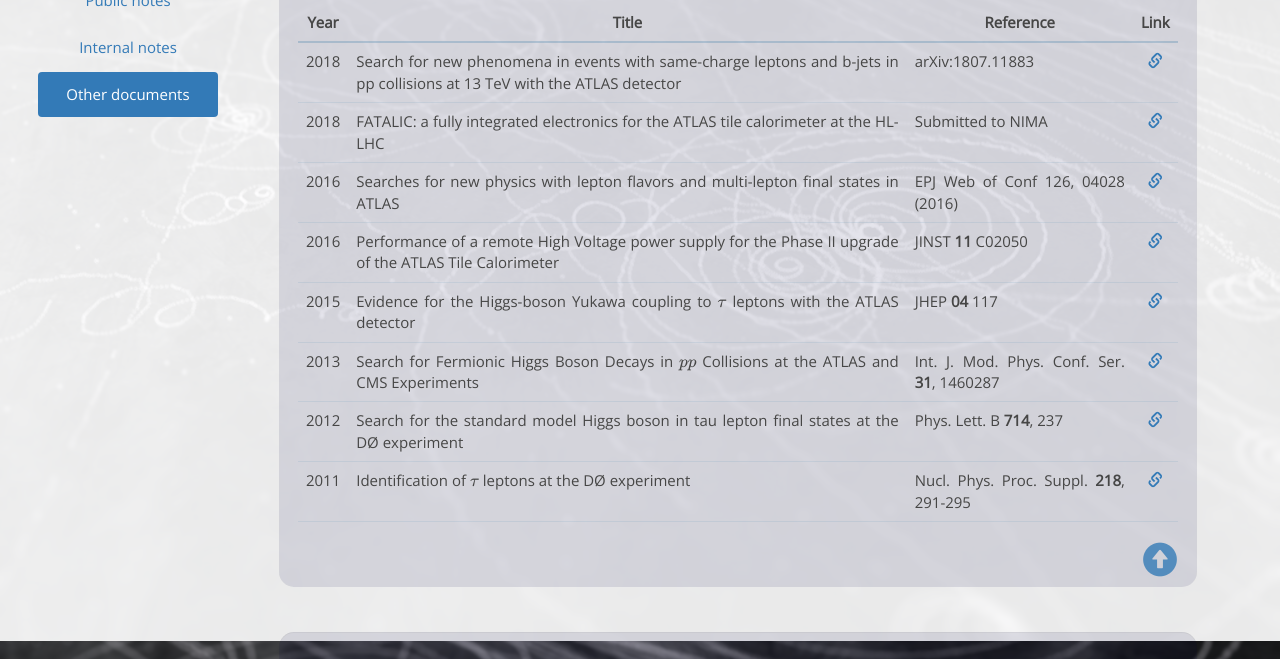
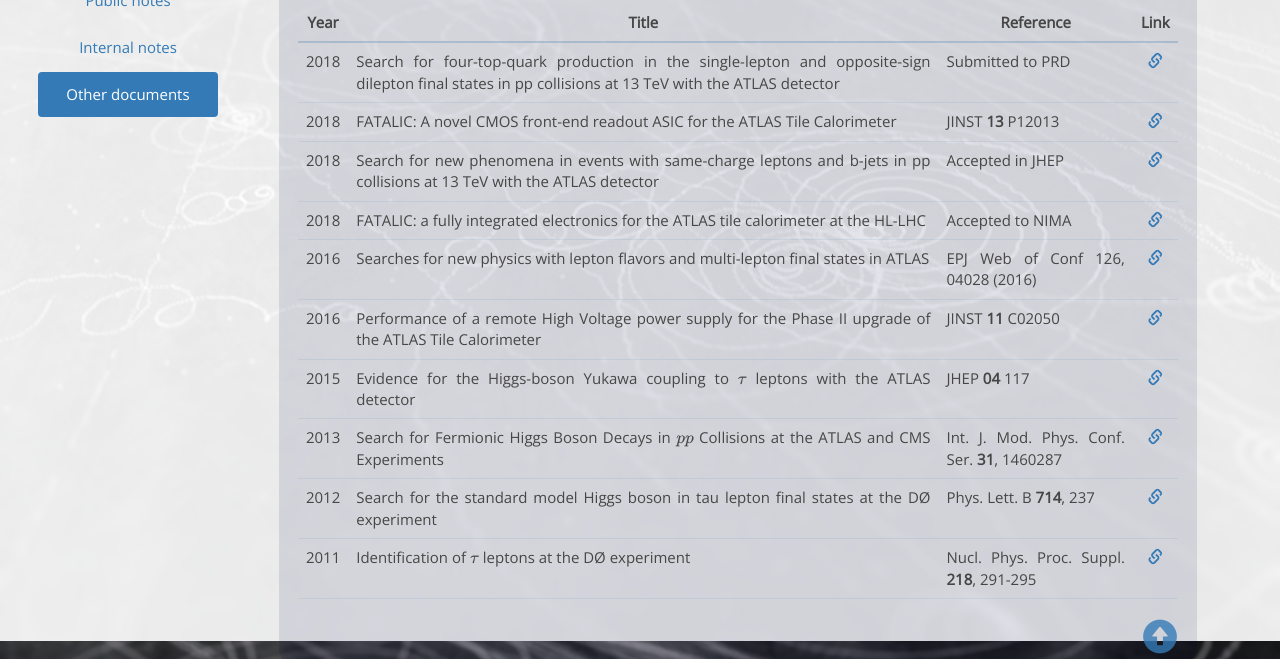
Before and after one commit to rmadar/website, a plain HTML site: page src/publications.html in a window 1280 px wide. Shown: the part 159-818 px from the top of the page. Drawn offline with nearby package versions, Linux system fonts and the light colour scheme; some packages are replaced by stand-ins of ours; a script that the page names is missing.

Commit message:
Update publication and conferences

```diff
--- a/src/publications.html
+++ b/src/publications.html
@@ -92,23 +92,42 @@
      </tr>
     </thead>
     <tbody>
+
+      <tr>
+	<td> 2018 </td>
+	<td> Search for four-top-quark production in the single-lepton and opposite-sign dilepton final states in pp collisions at 13 TeV with the ATLAS detector </td>
+	<td> Submitted to PRD </td>
+	<td> <a target="_blank" href="https://arxiv.org/abs/1811.02305"> <span class="glyphicon glyphicon-link" data-toggle="tooltip" data-placement="right" title="arXiv:1811.02305"></span></a> </td>
+      </tr>
+
+      <tr>
+	<td> 2018 </td>
+	<td> FATALIC: A novel CMOS front-end readout ASIC for the ATLAS Tile Calorimeter </td>
+	<td> JINST <b>13</b> P12013 </td>
+	<td> <a target="_blank" href="https://arxiv.org/abs/1809.00225"> <span class="glyphicon glyphicon-link" data-toggle="tooltip" data-placement="right" title="arXiv:1809.00225"></span></a> </td>
+      </tr>
+
       <tr>
 	<td> 2018 </td>
 	<td> Search for new phenomena in events with same-charge leptons and b-jets in pp collisions at 13 TeV with the ATLAS detector </td>
-     <td> arXiv:1807.11883 </td>
-     <td> <a target="_blank" href="https://atlas.web.cern.ch/Atlas/GROUPS/PHYSICS/PAPERS/EXOT-2016-16/"> <span class="glyphicon glyphicon-link" data-toggle="tooltip" data-placement="right" title="article"></span></a> </td>
+	<td> Accepted in JHEP </td>
+	<td> <a target="_blank" href="https://arxiv.org/abs/1807.11883"> <span class="glyphicon glyphicon-link" data-toggle="tooltip" data-placement="right" title="arXiv:1807.11883"></span></a> </td>
       </tr>
+
+      <tr>
 	<td> 2018 </td>
 	<td> FATALIC: a fully integrated electronics for the ATLAS tile calorimeter at the HL-LHC </td>
-     <td> Submitted to NIMA </td>
+	<td> Accepted to NIMA </td>
 	<td> <a target="_blank" href="https://cds.cern.ch/record/2626873"> <span class="glyphicon glyphicon-link" data-toggle="tooltip" data-placement="right" title="article"></span></a> </td>
       </tr>
+
       <tr>
 	<td> 2016 </td>
 	<td> Searches for new physics with lepton flavors and multi-lepton final states in ATLAS </td>
 	<td> EPJ Web of Conf 126, 04028 (2016) </td>
 	<td> <a target="_blank" href="http://www.epj-conferences.org/articles/epjconf/abs/2016/21/epjconf_icnfp2016_04028/epjconf_icnfp2016_04028.html"> <span class="glyphicon glyphicon-link" data-toggle="tooltip" data-placement="right" title="article"></span></a> </td>
       </tr>
+
       <tr>
      <td> 2016 </td>
      <td> Performance of a remote High Voltage power supply for the Phase II upgrade of the ATLAS Tile Calorimeter</td>
```
Also changed, not shown: src/conferences.html (+20 -0 lines). Lines whose indentation alone changed are shown as unchanged.
